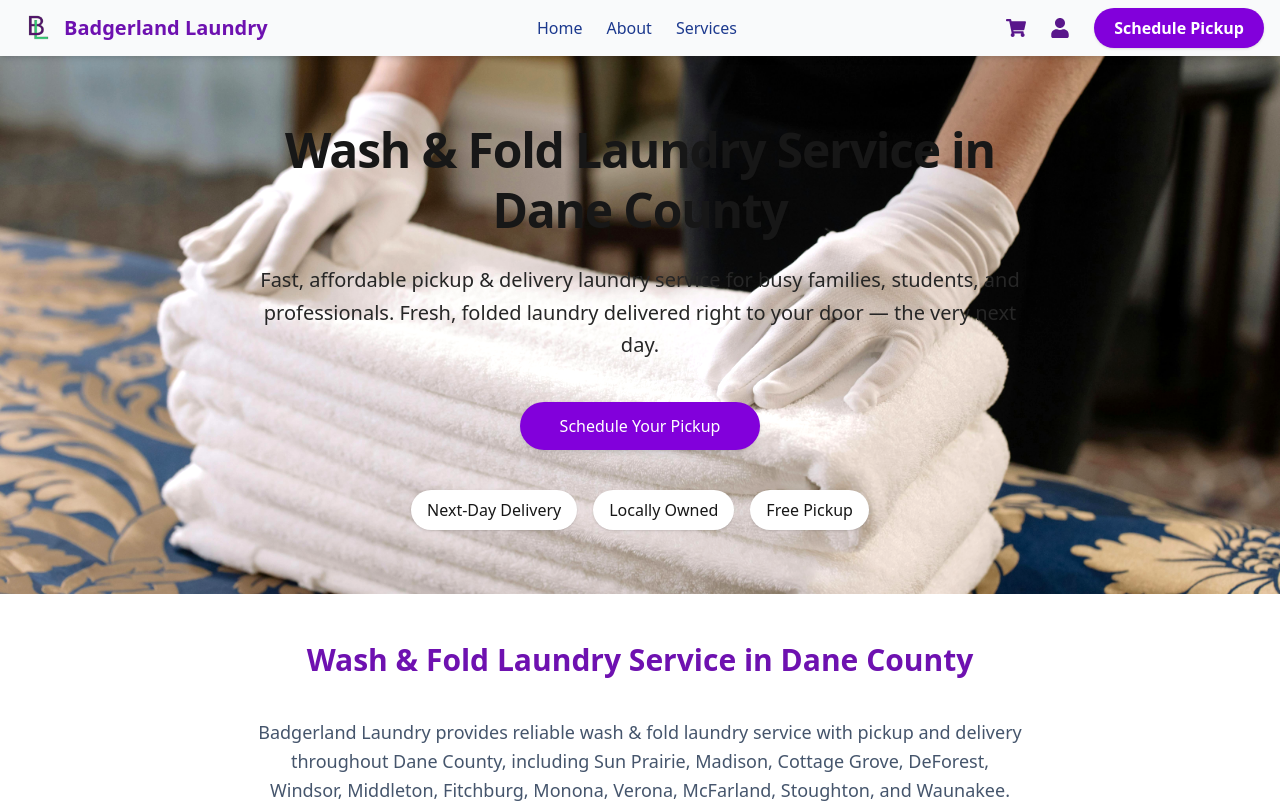
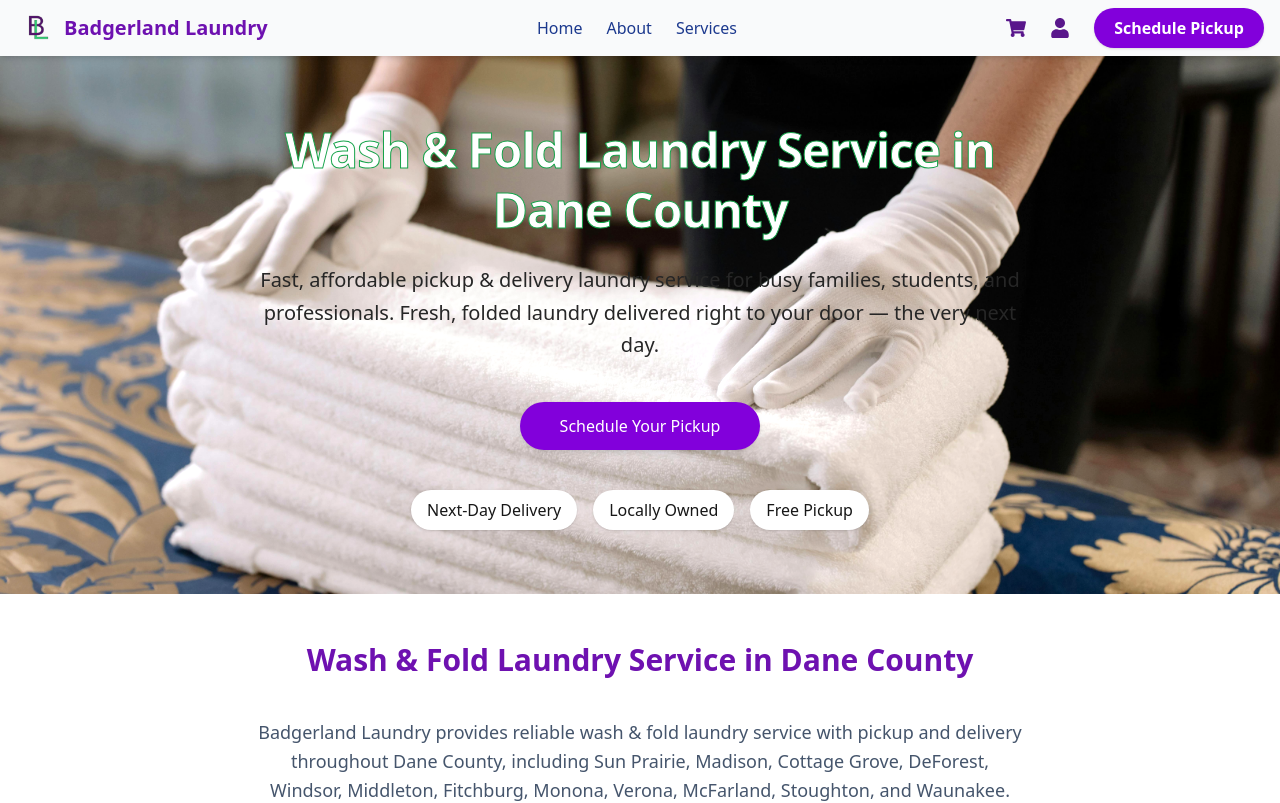
Before and after one commit to Badgerland608/BadgerlandSite, a React (Vite) app: page / in a window 1280 px wide. Shown: the top 803 px of the page. Built offline with nearby package versions, Linux system fonts and the light colour scheme; no server answers.

Commit message:
Update Hero.jsx

```diff
--- a/src/Hero.jsx
+++ b/src/Hero.jsx
@@ -16,7 +16,7 @@ function Hero({ setShowModal }) {
 
       {/* Content */}
       <div className="relative z-10 max-w-3xl mx-auto">
-        <h1 className="text-4xl md:text-5xl font-semibold text-neutral-900 mb-6 leading-tight tracking-tight">
+        <h1 className="text-4xl md:text-5xl font-semibold text-neutral-900 mb-6 leading-tight tracking-tight text-outline-green">
           Wash & Fold Laundry Service in Dane County
         </h1>
 
```
